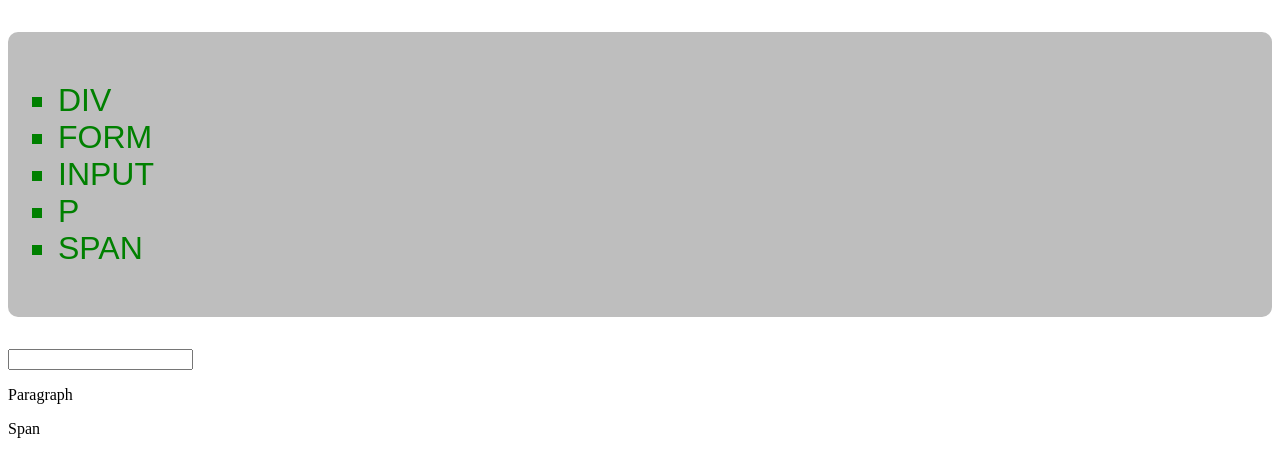
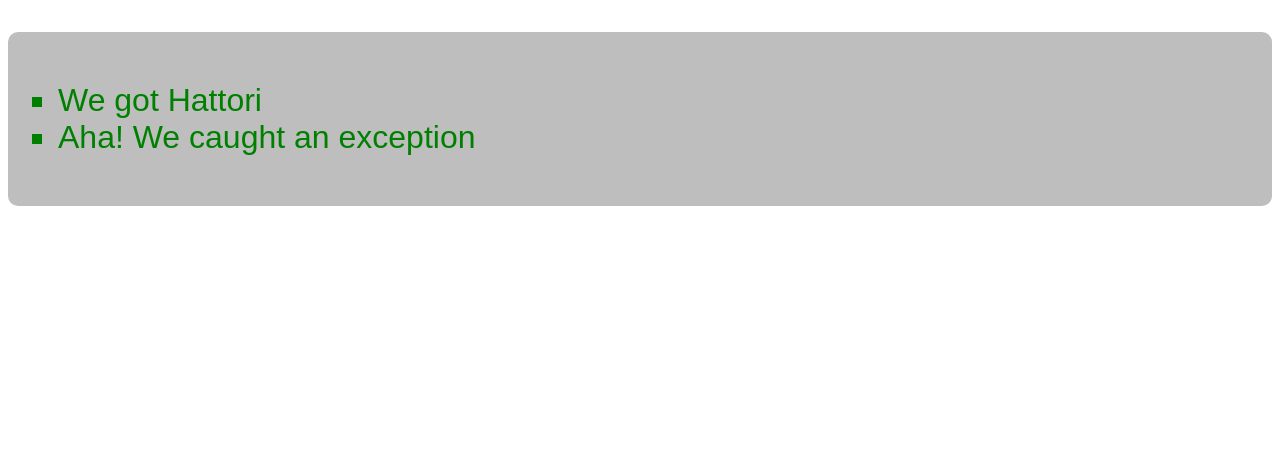
Before and after one commit to SkripKolesa/StudySandBox, a plain HTML site: page ninja/index.html in a window 1280 px wide. Drawn offline with Linux system fonts and the light colour scheme.

Commit message:
iterator throw

```diff
--- a/ninja/index.html
+++ b/ninja/index.html
@@ -7,13 +7,6 @@
 </head>
 <body>
 <ul id="results"></ul>
-<div id="subtree">
-  <form action="">
-    <input type="text">
-  </form>
-  <p>Paragraph</p>
-  <span>Span</span>
-</div>
 <script src="main.js" type="module"></script>
 </body>
 </html>
--- a/ninja/main.js
+++ b/ninja/main.js
@@ -1,18 +1,17 @@
-import {assert, report} from "./testSuite.js"
+import {assert, fail, report} from "./testSuite.js"
 
 window.onload = function () {
-  const startEl = document.getElementById('subtree');
-
-  function traverseDOM(element, callback) {
-    callback(element);
-    element = element.firstElementChild;
-    while (element) {
-      traverseDOM(element, callback);
-      element = element.nextElementSibling;
+  function* NinjaGenerator() {
+    try {
+      yield "Hattori";
+      fail("The expected exception didn't occur");
+    } catch (e) {
+      assert(e === 'Catch this!', "Aha! We caught an exception");
     }
   }
 
-  traverseDOM(startEl, (element) => {
-    assert(element !== null, element.nodeName);
-  })
+  const ninjaIterator = NinjaGenerator();
+  const result1 = ninjaIterator.next();
+  assert(result1.value === 'Hattori', 'We got Hattori');
+  ninjaIterator.throw('Catch this!');
 }
--- a/ninja/testSuite.js
+++ b/ninja/testSuite.js
@@ -9,4 +9,8 @@ function report(message, className = 'report') {
   document.getElementById('results').appendChild(li);
 }
 
-export {assert, report};
+function fail(message) {
+  report(message, 'fail');
+}
+
+export {assert, report, fail};
```
